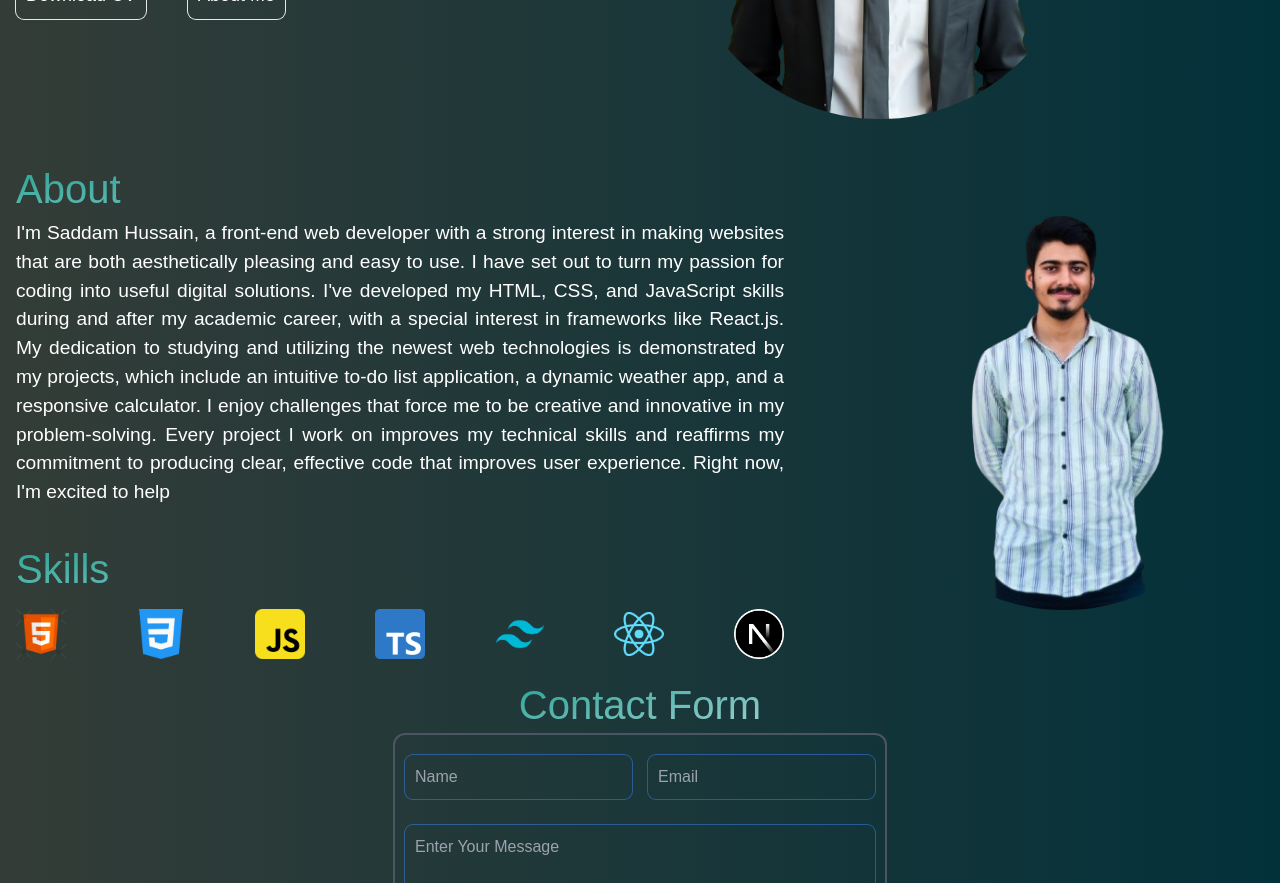
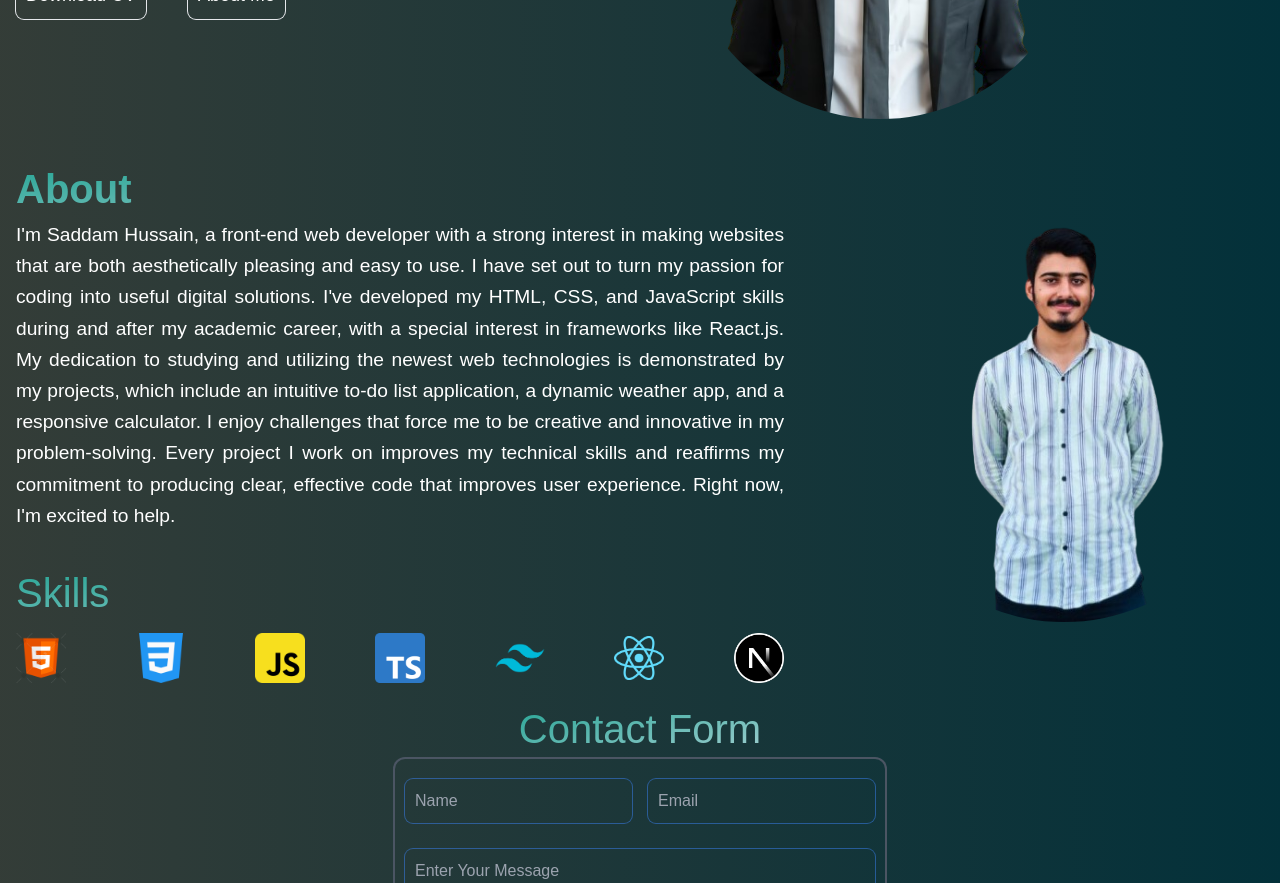
Before and after one commit to sadahussain123567/portfolio, a Next.js app in the folder portfolio-website-using--tailwind-css-main/: page / in a window 1280 px wide. Shown: the part 440-1323 px from the top of the page. Built offline with nearby package versions, Linux system fonts and the light colour scheme.

Commit message:
Update About.tsx

```diff
--- a/portfolio-website-using--tailwind-css-main/components/About.tsx
+++ b/portfolio-website-using--tailwind-css-main/components/About.tsx
@@ -1,37 +1,56 @@
-import React from "react";
+"use client";
+import React, { useState, useEffect } from "react";
 import Skills from "./Skills";
 import Image from "next/image";
+import { motion } from "framer-motion";
 
 const About = () => {
+  const [showMore, setShowMore] = useState(false);
+  const [isMobile, setIsMobile] = useState(false);
+
+  useEffect(() => {
+    const checkMobile = () => setIsMobile(window.innerWidth < 768);
+    checkMobile();
+    window.addEventListener("resize", checkMobile);
+    return () => window.removeEventListener("resize", checkMobile);
+  }, []);
+
+  const fullText = `I'm Saddam Hussain, a front-end web developer with a strong interest in making websites that are both aesthetically pleasing and easy to use. I have set out to turn my passion for coding into useful digital solutions. I've developed my HTML, CSS, and JavaScript skills during and after my academic career, with a special interest in frameworks like React.js. My dedication to studying and utilizing the newest web technologies is demonstrated by my projects, which include an intuitive to-do list application, a dynamic weather app, and a responsive calculator. I enjoy challenges that force me to be creative and innovative in my problem-solving. Every project I work on improves my technical skills and reaffirms my commitment to producing clear, effective code that improves user experience. Right now, I'm excited to help.`;
+
+  const shortText = fullText.slice(0, 93) + ".....";
+
   return (
-    <div>
     <div className="max-w-screen-xl m-auto p-4">
       <div className="lg:flex-row flex-col flex items-center justify-between mt-2 gap-20">
-          <div className="flex-1 flex-col gap-[1.2rem]">
-            <h2 className="text-[2.5rem] bg-gradient-to-tl from-[#a5d0d3] to-[#21a392] text-transparent bg-clip-text">
+        {/* ✅ Motion Only on Text Block */}
+        <motion.div
+          initial={{ opacity: 0, y: 40 }}
+          animate={{ opacity: 1, y: 0 }}
+          transition={{ duration: 0.9, ease: "easeOut" }}
+          className="flex-1 flex-col gap-[1.2rem]"
+        >
+          <h2 className="font-bold text-[2.5rem] bg-gradient-to-tl from-[#a5d0d3] to-[#21a392] text-transparent bg-clip-text">
             About
           </h2>
-            <p className="text-justify text-[1.2rem]">
-              I&apos;m Saddam Hussain, a front-end web developer with a strong
-              interest in making websites that are both aesthetically pleasing
-              and easy to use. I have set out to turn my passion for coding into
-              useful digital solutions. I&apos;ve developed my HTML, CSS, and
-              JavaScript skills during and after my academic career, with a
-              special interest in frameworks like React.js. My dedication to
-              studying and utilizing the newest web technologies is demonstrated
-              by my projects, which include an intuitive to-do list application,
-              a dynamic weather app, and a responsive calculator. I enjoy
-              challenges that force me to be creative and innovative in my
-              problem-solving. Every project I work on improves my technical
-              skills and reaffirms my commitment to producing clear, effective
-              code that improves user experience. Right now, I&apos;m excited to
-              help
+
+          <p className="text-justify text-[1.2rem] leading-relaxed">
+            {isMobile && !showMore ? shortText : fullText}
           </p>
+
+          {isMobile && (
+            <button
+              onClick={() => setShowMore(!showMore)}
+              className="text-blue-600 mt-2 hover:underline"
+            >
+              {showMore ? "Show Less" : "Show More"}
+            </button>
+          )}
+
           <div>
             <h2 className="text-[2.5rem] mt-8 bg-gradient-to-tl from-[#a5d0d3] to-[#21a392] text-transparent bg-clip-text">
               Skills
             </h2>
-              <div className="flex items-center justify-between mt-[10px]">
+            <div className="flex items-center justify-between mt-[10px] flex-wrap gap-4">
               <Skills src="/html.png" />
               <Skills src="/css.png" />
               <Skills src="/js.png" />
@@ -41,8 +60,10 @@ const About = () => {
               <Skills src="/nextjs.png" />
             </div>
           </div>
-          </div>
-          <div className="flex justify-center items-center">
+        </motion.div>
+
+        {/* ✅ Static Image */}
+        <div className="flex justify-center items-center mt-8 lg:mt-0">
           <Image
             src="/image1.png"
             alt="Profile Picture"
@@ -53,7 +74,6 @@ const About = () => {
         </div>
       </div>
     </div>
-    </div>
   );
 };
 
```
Lines whose indentation alone changed are shown as unchanged.
